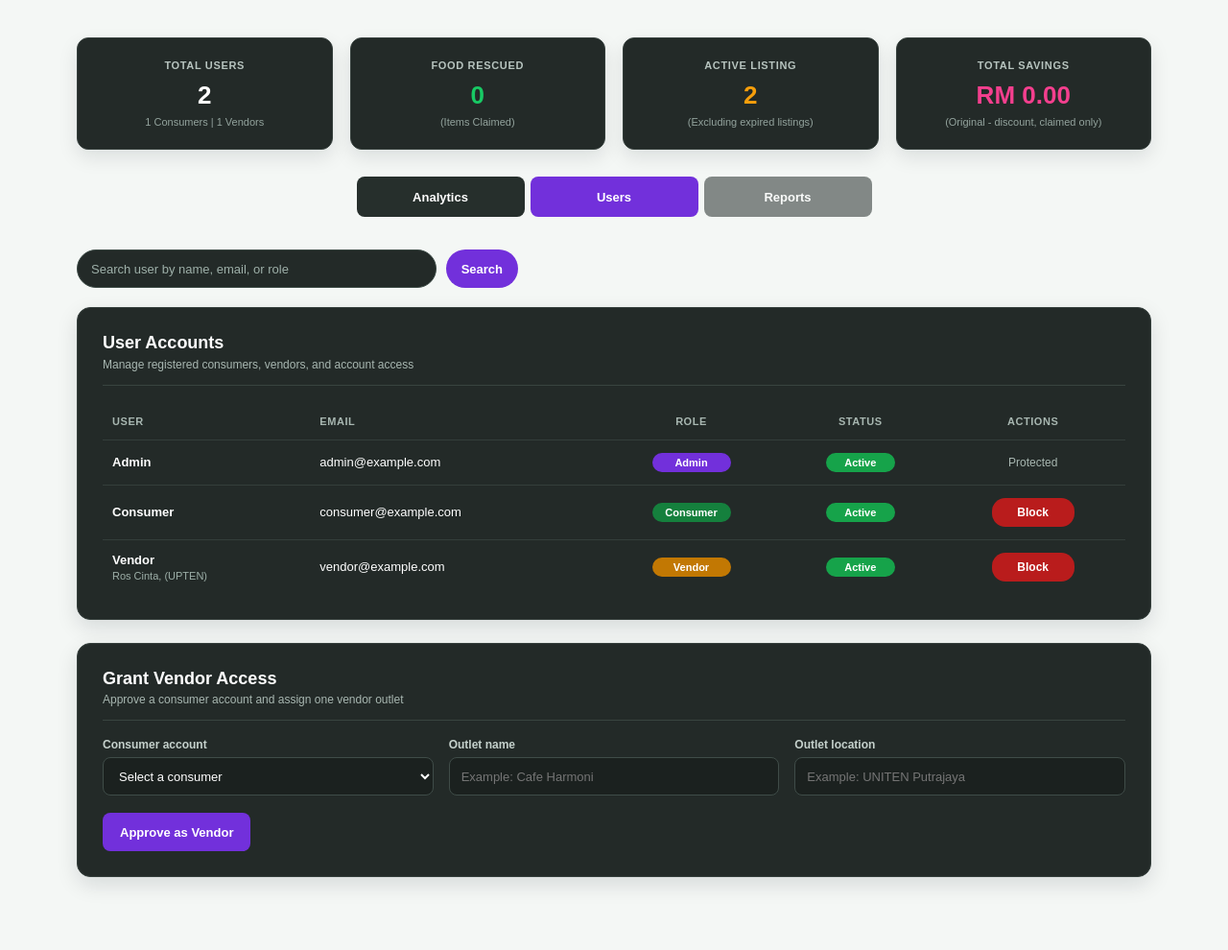
After one commit to wanhakimirashidi-boop/RescueBite, a Laravel app: page /admin/users in a window 1280 px wide. The commit adds this page. Shown: the part 245-1235 px from the top of the page at 96% size. Run offline with Laravel 12, Linux system fonts and the light colour scheme; a user stored in the database is signed in; data comes from the database, SQL or seed files in the repository.

Commit message:
Admin: Users section. Created UI & Blocking functions

```diff
--- a/app/Http/Controllers/AdminController.php
+++ b/app/Http/Controllers/AdminController.php
@@ -6,6 +6,7 @@ use App\Models\FoodListing;
 use App\Models\Reservation;
 use App\Models\User;
 use App\Models\VendorOutlet;
+use Illuminate\Http\Request;
 
 class AdminController extends Controller
 {
@@ -28,12 +29,107 @@ class AdminController extends Controller
         ]);
     }
 
+    // START OF ADMIN USERS SECTION
+    // Connected view: admin/users.blade.php
+    public function users()
+    {
+        $summaryStatistics = $this->getSummaryStatistics();         // getSummaryStatistics() from function below
+        $searchTerm = request('search');                            // search from "name=search" in admin/users.blade.php
+
+        // specifically for admin/users.blade (line 52). bcs we need user to hold vendorOutlet if they have one for that blade section
+        $userQuery = User::with('vendorOutlet')                     // with('vendorOutlet') = after finding all users, also show their vendorOutlet (Vendor only) IF they have one
+            ->orderBy('name');
+
+        // % for similarity search, like a "contains" search
+        if ($searchTerm) {
+            $userQuery->where(function ($query) use ($searchTerm) {
+                $query->where('name', 'like', '%' . $searchTerm . '%')
+                    ->orWhere('email', 'like', '%' . $searchTerm . '%')
+                    ->orWhere('role', 'like', '%' . $searchTerm . '%');
+            });
+        }
+
+        // withQueryString() = RUNS the searched sql query
+        $users = $userQuery->paginate(10)->withQueryString();
+
+        // Active consumer accounts eligible to be approved as vendors with an assigned outlet.
+        $consumerUsers = User::where('role', 'consumer')
+            ->where('is_blocked', false)
+            ->orderBy('name')
+            ->get();
+
+        return view('admin.users', [
+            'summaryStatistics' => $summaryStatistics,
+            'users' => $users,
+            'consumerUsers' => $consumerUsers,
+            'searchTerm' => $searchTerm,
+        ]);
+    }
+
+    // Blocks or unblocks a consumer or vendor account from the Admin Users table.
+    public function toggleUserBlock(User $user)
+    {
+        if ($user->role === 'admin') {
+            return back()->with('error', 'Admin accounts cannot be blocked.');
+        }
+
+        $newBlockedStatus = !$user->is_blocked;
+
+        $user->update([
+            'is_blocked' => $newBlockedStatus,
+        ]);
+
+        if ($newBlockedStatus) {
+            return redirect()->route('admin.users')->with('success', $user->name . ' has been blocked.');
+        }
+
+        return redirect()->route('admin.users')->with('success', $user->name . ' has been unblocked.');
+    }
+
+    // Promotes a consumer account to vendor and assigns one vendor outlet.
+    public function grantVendorAccess(Request $request)
+    {
+        $validated = $request->validate([
+            'user_id' => ['required', 'exists:users,id'],
+            'outlet_name' => ['required', 'string', 'max:255'],
+            'outlet_location' => ['required', 'string', 'max:255'],
+        ]);
+
+        $selectedUser = User::findOrFail($validated['user_id']);
+
+        if ($selectedUser->role !== 'consumer') {
+            return back()->withInput()->with('error', 'Only consumer accounts can be upgraded to a vendor.');
+        }
+
+        if ($selectedUser->vendorOutlet) {
+            return back()->withInput()->with('error', 'This user already manages a vendor outlet.');
+        }
+
+        $selectedUser->update([
+            'role' => 'vendor',
+        ]);
+
+        VendorOutlet::create([
+            'user_id' => $selectedUser->id,
+            'outlet_name' => $validated['outlet_name'],
+            'outlet_location' => $validated['outlet_location'],
+        ]);
+
+        return redirect()->route('admin.users')
+            ->with('success', $selectedUser->name . ' has been approved as a vendor for ' . $validated['outlet_name'] . '.');
+    }
+    // END OF ADMIN USERS SECTION
+
+    // START OF ADMIN DASHBOARD SECTION
     // 4 Cards at very top (Total Users, Food Rescued, Active Listing, Total Savings).
     private function getSummaryStatistics()
     {
         // count total USERS (excluding admin)
-        $consumerCount = User::where('role', 'consumer')->count();
-        $vendorCount = User::where('role', 'vendor')->count();
+        $consumerCount = User::where('role', 'consumer')
+            ->count();
+        $vendorCount = User::where('role', 'vendor')
+            ->count();
+
         $totalUsers = $consumerCount + $vendorCount;
 
         // count total number of CLAIMED reservations & calculate TOTAL SAVINGS from claimed reservations
@@ -74,7 +170,9 @@ class AdminController extends Controller
             'totalSavings' => $totalSavings,
         ];
     }
+    // END OF ADMIN DASHBOARD SECTION
 
+    // START OF ADMIN ANALYTICS SECTION
     // Summarizes how many listings each vendor outlet has created, how many are still in stock, and how many are sold out/ended
     private function getVendorBreakdown()
     {
@@ -206,3 +304,4 @@ class AdminController extends Controller
         return 'admin-category-tile-default';
     }
 }
+// END OF ADMIN ANALYTICS SECTION
--- a/app/Models/User.php
+++ b/app/Models/User.php
@@ -19,6 +19,7 @@ class User extends Authenticatable
         'name',
         'email',
         'role',
+        'is_blocked',
         'password',
     ];
 
@@ -34,6 +35,7 @@ class User extends Authenticatable
      */
     protected $casts = [
         'email_verified_at' => 'datetime',
+        'is_blocked' => 'boolean',
         'password' => 'hashed',
     ];
 
--- a/public/css/admin-panel.css
+++ b/public/css/admin-panel.css
@@ -475,13 +475,205 @@
     background: #1b211f;
 }
 
+.admin-success-message,
+.admin-error-message {
+    margin: 0 0 20px;
+    padding: 12px 16px;
+    border-radius: 8px;
+    font-size: 14px;
+    font-weight: 700;
+}
+
+.admin-success-message {
+    background: #dff8e8;
+    color: #08763b;
+}
+
+.admin-error-message {
+    background: #f7dddd;
+    color: #a32828;
+}
+
+.admin-search-form {
+    display: flex;
+    align-items: center;
+    gap: 10px;
+    max-width: 460px;
+    margin-bottom: 20px;
+}
+
+.admin-search-form input {
+    flex: 1;
+    min-height: 40px;
+    padding: 0 14px;
+    border: 1px solid #3c4a45;
+    border-radius: 20px;
+    background: #232a28;
+    color: #ffffff;
+    font-size: 13px;
+}
+
+.admin-search-form input::placeholder {
+    color: #9eb0a9;
+}
+
+.admin-search-button,
+.admin-search-clear {
+    display: inline-flex;
+    align-items: center;
+    justify-content: center;
+    min-height: 40px;
+    padding: 0 16px;
+    border: 0;
+    border-radius: 20px;
+    font-size: 13px;
+    font-weight: 700;
+}
+
+.admin-search-button {
+    background: #7230db;
+    color: #ffffff;
+    cursor: pointer;
+}
+
+.admin-search-button:hover {
+    background: #8445ea;
+}
+
+.admin-search-clear {
+    background: #44504e;
+    color: #ffffff;
+}
+
+.admin-users-card {
+    margin-bottom: 24px;
+}
+
+.admin-user-outlet {
+    display: block;
+    margin-top: 3px;
+    color: #9eb0a9;
+    font-size: 11px;
+}
+
+.admin-role-badge {
+    display: inline-flex;
+    align-items: center;
+    justify-content: center;
+    min-width: 82px;
+    padding: 4px 10px;
+    border-radius: 12px;
+    color: #ffffff;
+    font-size: 11px;
+    font-weight: 700;
+}
+
+.admin-role-consumer {
+    background: #15803d;
+}
+
+.admin-role-vendor {
+    background: #c27803;
+}
+
+.admin-role-admin {
+    background: #7230db;
+}
+
+.admin-action-button {
+    min-width: 86px;
+    min-height: 30px;
+    padding: 0 12px;
+    border: 0;
+    border-radius: 14px;
+    color: #ffffff;
+    cursor: pointer;
+    font-size: 12px;
+    font-weight: 700;
+}
+
+.admin-action-block {
+    background: #b91c1c;
+}
+
+.admin-action-block:hover {
+    background: #991b1b;
+}
+
+.admin-action-unblock {
+    background: #16a34a;
+}
+
+.admin-action-unblock:hover {
+    background: #15803d;
+}
+
+.admin-form-grid {
+    display: grid;
+    grid-template-columns: repeat(3, minmax(0, 1fr));
+    gap: 16px;
+    margin-bottom: 18px;
+}
+
+.admin-form-field label {
+    display: block;
+    margin-bottom: 6px;
+    color: #c5d1cc;
+    font-size: 12px;
+    font-weight: 700;
+}
+
+.admin-form-field input,
+.admin-form-field select {
+    width: 100%;
+    min-height: 40px;
+    padding: 0 12px;
+    border: 1px solid #3f4c48;
+    border-radius: 8px;
+    background: #1b211f;
+    color: #ffffff;
+    font-size: 13px;
+}
+
+.admin-field-error {
+    margin: 6px 0 0;
+    color: #fca5a5;
+    font-size: 12px;
+}
+
+.admin-submit-button {
+    min-height: 40px;
+    padding: 0 18px;
+    border: 0;
+    border-radius: 8px;
+    background: #7230db;
+    color: #ffffff;
+    cursor: pointer;
+    font-size: 13px;
+    font-weight: 700;
+}
+
+.admin-submit-button:hover {
+    background: #8445ea;
+}
+
+.screen-reader-only {
+    position: absolute;
+    width: 1px;
+    height: 1px;
+    overflow: hidden;
+    clip: rect(0, 0, 0, 0);
+    white-space: nowrap;
+}
+
 @media (max-width: 960px) {
     .admin-statistics {
         grid-template-columns: repeat(2, minmax(0, 1fr));
     }
 
     .admin-analytics-grid,
-    .admin-waste-grid {
+    .admin-waste-grid,
+    .admin-form-grid {
         grid-template-columns: 1fr;
     }
 }
--- a/resources/views/admin/partials/panel-overview.blade.php
+++ b/resources/views/admin/partials/panel-overview.blade.php
@@ -26,6 +26,7 @@
             <article class="admin-statistic">
                 <span>Active Listing</span>
                 <strong class="admin-statistic-amber">{{ $summaryStatistics['activeListingCount'] }}</strong>
+                <small>(Excluding expired listings)</small>
             </article>
             <article class="admin-statistic">
                 <span>Total Savings</span>
@@ -35,13 +36,19 @@
         </div>
 
         <nav class="admin-tabs" aria-label="Admin panel sections">
+            {{-- if button already active, change color. Else remain --}}
             @if ($currentTab === 'analytics')
                 <a class="admin-tab admin-tab-active" href="{{ route('admin.dashboard') }}">Analytics</a>
             @else
                 <a class="admin-tab" href="{{ route('admin.dashboard') }}">Analytics</a>
             @endif
 
-            <span class="admin-tab admin-tab-disabled" title="Coming in next step">Users</span>
+            @if ($currentTab === 'users')
+                <a class="admin-tab admin-tab-active" href="{{ route('admin.users') }}">Users</a>
+            @else
+                <a class="admin-tab" href="{{ route('admin.users') }}">Users</a>
+            @endif
+
             <span class="admin-tab admin-tab-disabled" title="Coming in next step">Reports</span>
         </nav>
     </div>
--- /dev/null
+++ b/resources/views/admin/users.blade.php
@@ -0,0 +1,154 @@
+{{-- Admin Users Management (RETURN VIEW) --}}
+
+@extends('layouts.admin')
+
+@section('title', 'Users | RescueBite Admin Panel')
+
+@section('content')
+    @include('admin.partials.panel-overview', ['currentTab' => 'users'])
+
+    <section class="admin-tab-section">
+        <div class="container">
+            @if (session('success'))
+                <p class="admin-success-message">{{ session('success') }}</p>
+            @endif
+
+            @if (session('error'))
+                <p class="admin-error-message">{{ session('error') }}</p>
+            @endif
+
+            <form class="admin-search-form" method="GET" action="{{ route('admin.users') }}">
+                <label class="screen-reader-only" for="admin-user-search">Search user</label>
+                <input id="admin-user-search" type="search" name="search" value="{{ $searchTerm }}" placeholder="Search user by name, email, or role">
+                <button class="admin-search-button" type="submit">Search</button>
+                @if ($searchTerm)
+                    <a class="admin-search-clear" href="{{ route('admin.users') }}">Clear</a>
+                @endif
+            </form>
+
+            <section class="admin-card admin-users-card" aria-labelledby="users-list-title">
+                <div class="admin-card-header">
+                    <h2 id="users-list-title">User Accounts</h2>
+                    <p>Manage registered consumers, vendors, and account access</p>
+                </div>
+
+                <div class="admin-table-wrapper">
+                    <table class="admin-table">
+                        <thead>
+                            <tr>
+                                <th>User</th>
+                                <th>Email</th>
+                                <th class="admin-cell-center">Role</th>
+                                <th class="admin-cell-center">Status</th>
+                                <th class="admin-cell-center">Actions</th>
+                            </tr>
+                        </thead>
+                        <tbody>
+                            @forelse ($users as $user)
+                                <tr>
+                                    <td>
+                                        <span class="admin-cell-strong">{{ $user->name }}</span>
+                                        {{-- if user is a vendor, display their outlet information. Else skip --}}
+                                        @if ($user->vendorOutlet)
+                                            <span class="admin-user-outlet">{{ $user->vendorOutlet->outlet_name }} ({{ $user->vendorOutlet->outlet_location }})</span>
+                                        @endif
+                                    </td>
+                                    <td>{{ $user->email }}</td>
+                                    <td class="admin-cell-center">
+                                        @if ($user->role === 'admin')
+                                            <span class="admin-role-badge admin-role-admin">Admin</span>
+                                        @elseif ($user->role === 'vendor')
+                                            <span class="admin-role-badge admin-role-vendor">Vendor</span>
+                                        @else
+                                            <span class="admin-role-badge admin-role-consumer">Consumer</span>
+                                        @endif
+                                    </td>
+                                    <td class="admin-cell-center">
+                                        @if ($user->is_blocked)
+                                            <span class="admin-status-badge admin-status-expired">Blocked</span>
+                                        @else
+                                            <span class="admin-status-badge admin-status-active">Active</span>
+                                        @endif
+                                    </td>
+                                    <td class="admin-cell-center">
+                                        @if ($user->role === 'admin')
+                                            <span class="admin-cell-muted">Protected</span>
+                                        @else
+                                            <form method="POST" action="{{ route('admin.users.toggle-block', $user) }}">
+                                                @csrf
+                                                @method('PATCH')
+                                                @if ($user->is_blocked)
+                                                    <button class="admin-action-button admin-action-unblock" type="submit">Unblock</button>
+                                                @else
+                                                    <button class="admin-action-button admin-action-block" type="submit">Block</button>
+                                                @endif
+                                            </form>
+                                        @endif
+                                    </td>
+                                </tr>
+                            @empty
+                                <tr>
+                                    <td colspan="5" class="admin-empty-cell">No matching users found.</td>
+                                </tr>
+                            @endforelse
+                        </tbody>
+                    </table>
+                </div>
+
+                @include('admin.partials.pagination', ['records' => $users, 'paginationLabel' => 'Users pages'])
+            </section>
+
+            <section class="admin-card" aria-labelledby="grant-vendor-title">
+                <div class="admin-card-header">
+                    <h2 id="grant-vendor-title">Grant Vendor Access</h2>
+                    <p>Approve a consumer account and assign one vendor outlet</p>
+                </div>
+
+                @if ($consumerUsers->count() > 0)
+                    <form class="admin-vendor-grant-form" method="POST" action="{{ route('admin.users.grant-vendor') }}">
+                        @csrf
+
+                        <div class="admin-form-grid">
+                            <div class="admin-form-field">
+                                <label for="user_id">Consumer account</label>
+                                <select id="user_id" name="user_id" required>
+                                    <option value="">Select a consumer</option>
+                                    @foreach ($consumerUsers as $consumerUser)
+                                        @if (old('user_id') == $consumerUser->id)
+                                            <option value="{{ $consumerUser->id }}" selected>{{ $consumerUser->name }} ({{ $consumerUser->email }})</option>
+                                        @else
+                                            <option value="{{ $consumerUser->id }}">{{ $consumerUser->name }} ({{ $consumerUser->email }})</option>
+                                        @endif
+                                    @endforeach
+                                </select>
+                                @if ($errors->has('user_id'))
+                                    <p class="admin-field-error">{{ $errors->first('user_id') }}</p>
+                                @endif
+                            </div>
+
+                            <div class="admin-form-field">
+                                <label for="outlet_name">Outlet name</label>
+                                <input id="outlet_name" type="text" name="outlet_name" value="{{ old('outlet_name') }}" placeholder="Example: Cafe Harmoni" required>
+                                @if ($errors->has('outlet_name'))
+                                    <p class="admin-field-error">{{ $errors->first('outlet_name') }}</p>
+                                @endif
+                            </div>
+
+                            <div class="admin-form-field">
+                                <label for="outlet_location">Outlet location</label>
+                                <input id="outlet_location" type="text" name="outlet_location" value="{{ old('outlet_location') }}" placeholder="Example: UNITEN Putrajaya" required>
+                                @if ($errors->has('outlet_location'))
+                                    <p class="admin-field-error">{{ $errors->first('outlet_location') }}</p>
+                                @endif
+                            </div>
+                        </div>
+
+                        <button class="admin-submit-button" type="submit">Approve as Vendor</button>
+                    </form>
+                @else
+                    <p class="admin-empty-note">There are no active consumer accounts waiting for vendor assignment right now.</p>
+                @endif
+            </section>
+        </div>
+    </section>
+@endsection
--- a/routes/web.php
+++ b/routes/web.php
@@ -74,10 +74,23 @@ Route::post('/vendor/verify-code', [VendorController::class, 'verifyCode'])
 
 
 
-// Admin routes - Dashboard and analytics section
+// Admin routes - Dashboard (TOP CARDS) and analytics section (BOTTOM CARDS)
 Route::get('/admin/dashboard', [AdminController::class, 'dashboard'])
     ->middleware(['auth', 'verified', 'role:admin'])
     ->name('admin.dashboard');
+
+// Admin routes - Users management section
+Route::get('/admin/users', [AdminController::class, 'users'])
+    ->middleware(['auth', 'verified', 'role:admin'])
+    ->name('admin.users');
+
+Route::patch('/admin/users/{user}/toggle-block', [AdminController::class, 'toggleUserBlock'])
+    ->middleware(['auth', 'verified', 'role:admin'])
+    ->name('admin.users.toggle-block');
+
+Route::post('/admin/users/grant-vendor', [AdminController::class, 'grantVendorAccess'])
+    ->middleware(['auth', 'verified', 'role:admin'])
+    ->name('admin.users.grant-vendor');
 
 
 
```
Also changed, not shown: app/Http/Middleware/EnsureUserHasRole.php (+11 -0 lines), app/Http/Requests/Auth/LoginRequest.php (+8 -0 lines), database/migrations/2026_11_25_000001_add_is_blocked_to_users_table.php (added).
